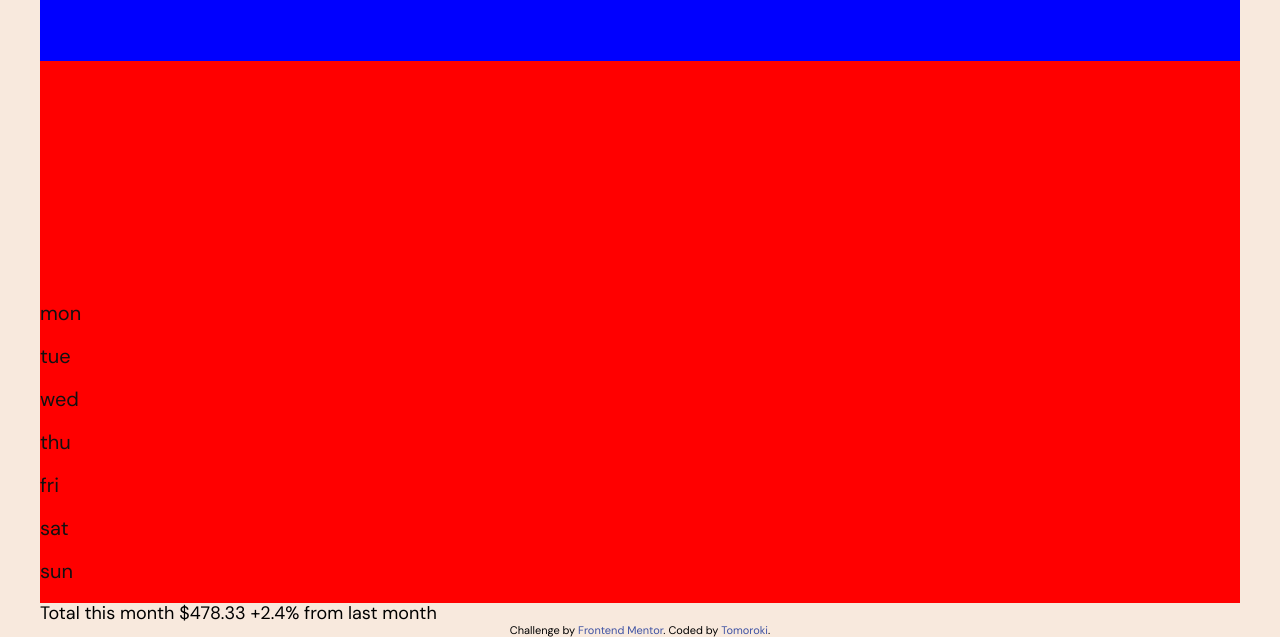
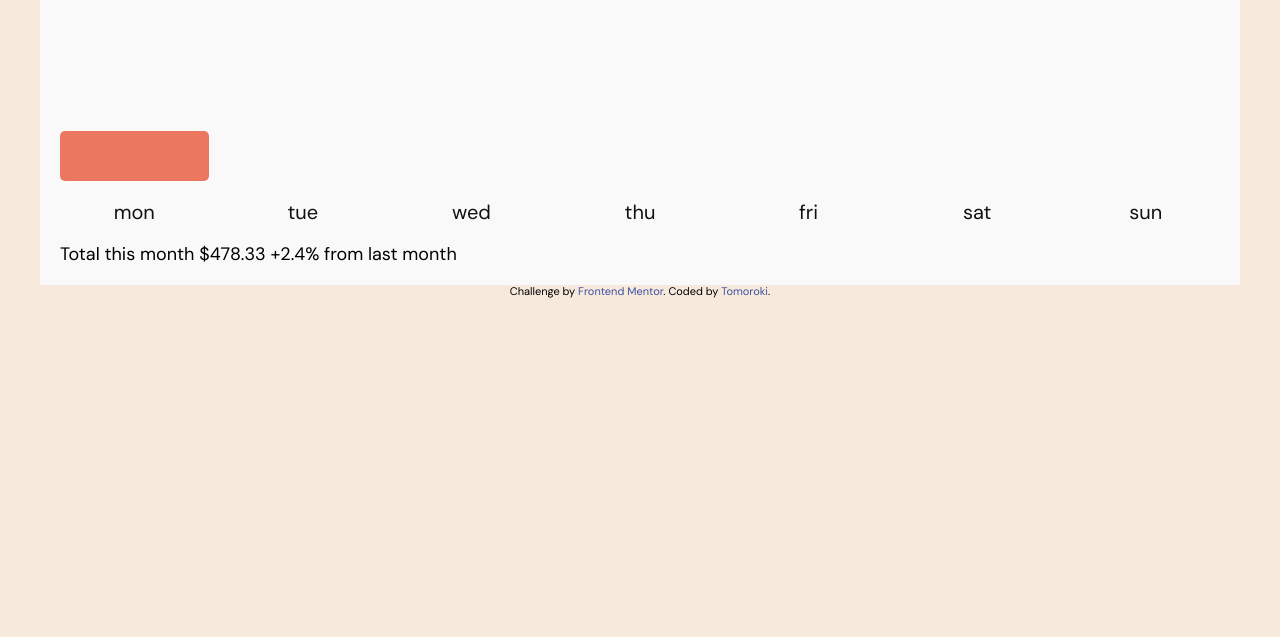
Before and after one commit to Tomoroki/expenses-chart-component-main, a website built with Vite: page src/index.html in a window 1280 px wide. Shown: the part 242-879 px from the top of the page. After the commit the page ends 800 px from the top, so only its background shows below. Built offline with nearby package versions, Linux system fonts and the light colour scheme.

Commit message:
chart changes

```diff
--- a/src/index.html
+++ b/src/index.html
@@ -24,7 +24,7 @@
                 <h2>Spending - Last 7 days</h2>
                 <div class="card__chart">
                     <div class="card__chart--bar">
-                        <div></div>
+                        <div class="mon"></div>
                         <div></div>
                         <div></div>
                         <div></div>
--- a/src/scss/layout/_main.scss
+++ b/src/scss/layout/_main.scss
@@ -1,17 +1,27 @@
 .card__spending {
+    background-color: $blanco;
+    padding: 2rem;
     .card__chart {
-        background-color: red;
+        .card__chart--bar {
         display: grid;
         grid-template-columns: repeat(7, 1fr);
-        grid-template-rows: repeat(2, 1fr);
-        .card__chart--bar {
-        grid-column: 1 / 8;
-        height: 10rem;
-        background-color: blue;
+        align-items: end;
+        height: 20rem;
+        gap: 2rem;
+        div {
+            margin-top: 2rem;
+            border-radius: .5rem;
+            background-color: $softRed;
+        }
+        .mon {
+            height: 5rem;
+        }
         }
         .card__chart--names {
-            grid-column: 1 / 8;
-            grid-row: 2 / 3;
+            display: grid;
+            grid-template-columns: repeat(7, 1fr);
+            gap: 2rem;
+            justify-items: center;
         }
     }
 }
```
